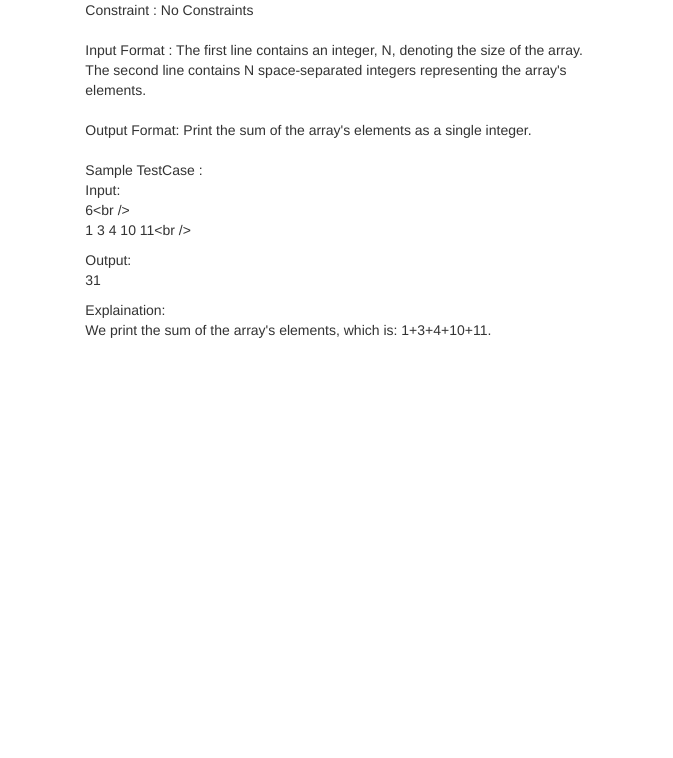
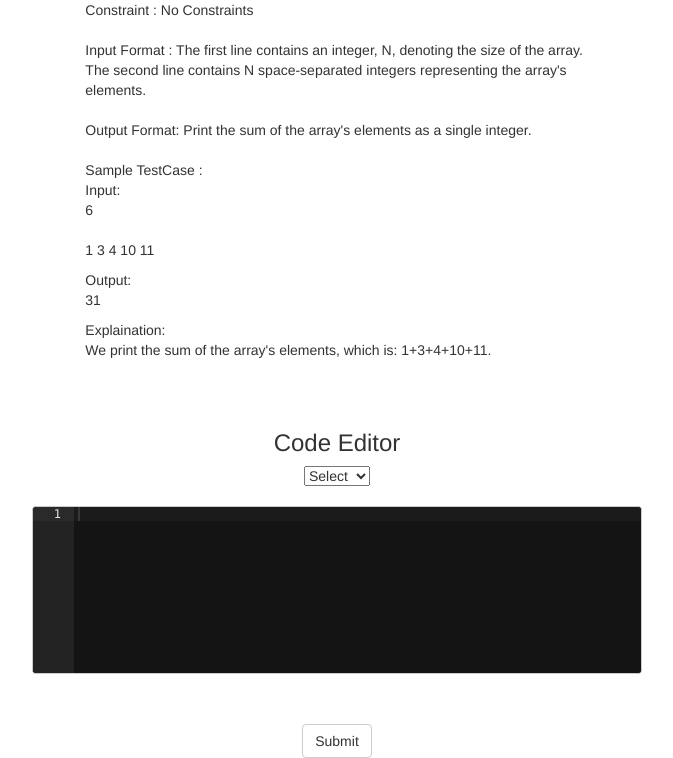
Before and after one commit to DSC-JSS-NOIDA/programmr, a Django app: page /question_detail/2/ in a window 1280 px wide. Shown: the part 200-958 px from the top of the page, without its empty margins (303-976 px from the left). Before the commit the page ends 538 px from the top, so only its background shows below. Run offline with Django 3.2, Linux system fonts and the light colour scheme; data comes from the database, SQL or seed files in the repository; both versions use the stored data as it was after the commit; some libraries are stand-ins or nearby versions.

Commit message:
c9 editor added

```diff
--- a/programmr/app/templates/announcements.html
+++ b/programmr/app/templates/announcements.html
@@ -1,4 +1,5 @@
 {% include "header.html" %}
-{% include "footer.html" %}
 
 <center><h6>ANNOUNCEMENT</h6></center>
+
+{% include "footer.html" %}
--- a/programmr/app/templates/dashboard.html
+++ b/programmr/app/templates/dashboard.html
@@ -1,12 +1,12 @@
 {% include "header.html" %}
-{% include "footer.html" %}
 
 <center>User Dashboard</center>
 
 {% for obj in object_list %}
 
 Question : {{ obj.title }}<br /><br />
-Total Submission : <br /><br />
-Accuracy : <br /><br />
+Total Submission : {{ Sub }}<br /><br />
+Accuracy : <br />{{ acc }}<br />
 
 {% endfor %}
+{% include "footer.html" %}
--- a/programmr/app/templates/error.html
+++ b/programmr/app/templates/error.html
@@ -1,4 +1,4 @@
 {% include "header.html" %}
-{% include "footer.html" %}
 
 <center>404 Error</center>
+{% include "footer.html" %}
--- a/programmr/app/templates/header.html
+++ b/programmr/app/templates/header.html
@@ -13,9 +13,9 @@
   <meta name="author" content="">
   <meta http-equiv="X-UA-Compatible" content="IE=edge">
 <meta name="viewport" content="width=device-width initial-scale=1.0">
-
 <link rel="stylesheet" href="https://maxcdn.bootstrapcdn.com/bootstrap/3.3.7/css/bootstrap.min.css">
   <link rel="stylesheet" href="https://maxcdn.bootstrapcdn.com/font-awesome/4.6.3/css/font-awesome.min.css">
-  <link rel="stylesheet" href="css/profile.css"  charset="utf-8">
+  <!-- <link rel="stylesheet" href="{% static "css/profile.css" %}"  charset="utf-8"> -->
+
 </head>
 <body>
--- a/programmr/app/templates/profile.html
+++ b/programmr/app/templates/profile.html
@@ -1,5 +1,4 @@
 {% include "header.html" %}
-{% include "footer.html" %}
 
 
 
@@ -14,3 +13,4 @@
 </center>
 
 {% endblock content %}
+{% include "footer.html" %}
--- a/programmr/app/templates/question_detail.html
+++ b/programmr/app/templates/question_detail.html
@@ -1,5 +1,4 @@
 {% include "header.html" %}
-{% include "footer.html" %}
 
 
 
@@ -42,6 +41,43 @@
 
 <div class="row">
 	<div class="col-md-10 col-md-offset-1">
-	Sample TestCase : {{ instance.sample_testcase | linebreaks }}<br /><br />
+	Sample TestCase : {{ instance.sample_testcase | safe | linebreaks }}<br /><br />
 	</div>
 </div>
+
+{% block content %}
+<center><h3>Code Editor</h3></center>
+<center>
+  <!-- <div class='col-sm-6 col-sm-offset-3'> -->
+<form method='POST' action='' enctype='multipart/form-data'>{% csrf_token %}
+ <select>
+  <option value="Select">Select</option>
+  <option value="C">C</option>
+  <option value="C++">C++</option>
+  <option value="Java">Java</option>
+  <option value="Python">Python</option>
+</select> <br /><br />
+<textarea id="editor"></textarea>
+<br /><br />
+<input type='submit' class='btn btn-default' value='Submit' />
+</form>
+<!-- </div> -->
+</center>
+
+<!-- Embed Ace-C9 editor script -->
+<script src="https://cdnjs.cloudflare.com/ajax/libs/ace/1.2.6/ace.js" type="text/javascript" charset="utf-8"></script>
+<script>
+    var editor = ace.edit("editor");
+    editor.setTheme("ace/theme/twilight");
+    editor.session.setMode("ace/mode/html");
+    // editor.resize();
+    editor.setAutoScrollEditorIntoView(true);
+    editor.setOption("maxLines", 30);
+    editor.setOption("minLines", 12);
+</script>
+{% endblock content %}
+
+
+
+
+{% include "footer.html" %}
--- a/programmr/app/urls.py
+++ b/programmr/app/urls.py
@@ -11,8 +11,10 @@ urlpatterns = [
 	url(r'^profile/$',views.profile,name='profile'),
     url(r'^dashboard/$',views.dashboard,name='dashboard'),
     url(r'^rules/$',views.rules,name='rules'),
-    url(r'^announcements/$',views.announcements,name='announcements'),
+	url(r'^announcements/$',views.announcements,name='announcements'),
     url(r'^question_detail/(?P<id>[0-9]+)/$',views.question_detail,name='question_detail'),
+    #url(r'^question_list/$',views.question_list,name='question_list'),
+
 
 
 ]
--- a/programmr/app/views.py
+++ b/programmr/app/views.py
@@ -4,8 +4,7 @@ from models import *
 from forms import ProfileForm
 from django.http import *
 from oauth2client.contrib.django_util import decorators
-from django.core.paginator import Paginator, EmptyPage, PageNotAnInteger
-from urllib import quote_plus
+
 # Create your views here.
 def login(request):
 	return render(request, 'login.html')
@@ -30,7 +29,7 @@ def get_profile_optional(request):
 
 
 def profile(request):
-	email="nooreenharoon@gmail.com"
+
 
 	form=ProfileForm(request.POST or None, request.FILES or None)
 	if form.is_valid():
@@ -51,11 +50,11 @@ def profile(request):
 
 
 
-def dashboard(request):
+#def question_list(request):
 
-	print Questions._meta.db_table
-	queryset = Questions.objects.raw('select a.*, count(*) as totalsub from app_questions a, app_submission b where a.id=b.question_id and b.status=0 group by a.id')
-	return HttpResponse(queryset)
+	#print Questions._meta.db_table
+ 	#queryset = Questions.objects.raw('select a.*, count(*) as totalsub from app_questions a, app_submission b where a.id=b.question_id and b.status=0 group by a.id')
+	#return HttpResponse(queryset)
 
 
 
@@ -76,3 +75,15 @@ def question_detail(request,id=None):
 
 	 }
 	return render(request,"question_detail.html",context)
+
+def dashboard(request):
+	queryset=Questions.objects.all()
+	qset = Questions.objects.raw('select count(*) as totalsub from Questionss a, Submissions b where a.id=b.question_ID group by b.question_ID')
+	accuracy=Questions.objects.raw('select count(*) as accuracy from Questionss a, Submissions b where a.id=b.question_ID and b.status=0 group by b.question_ID')
+ 	context={
+ 	     "object_list":queryset,
+ 	     "Sub":qset,
+		 "acc":accuracy,
+ 	}
+
+ 	return render(request,"dashboard.html",context)
```
Also changed, not shown: programmr/app/static/css/profile.css (added), programmr/db.sqlite3.
